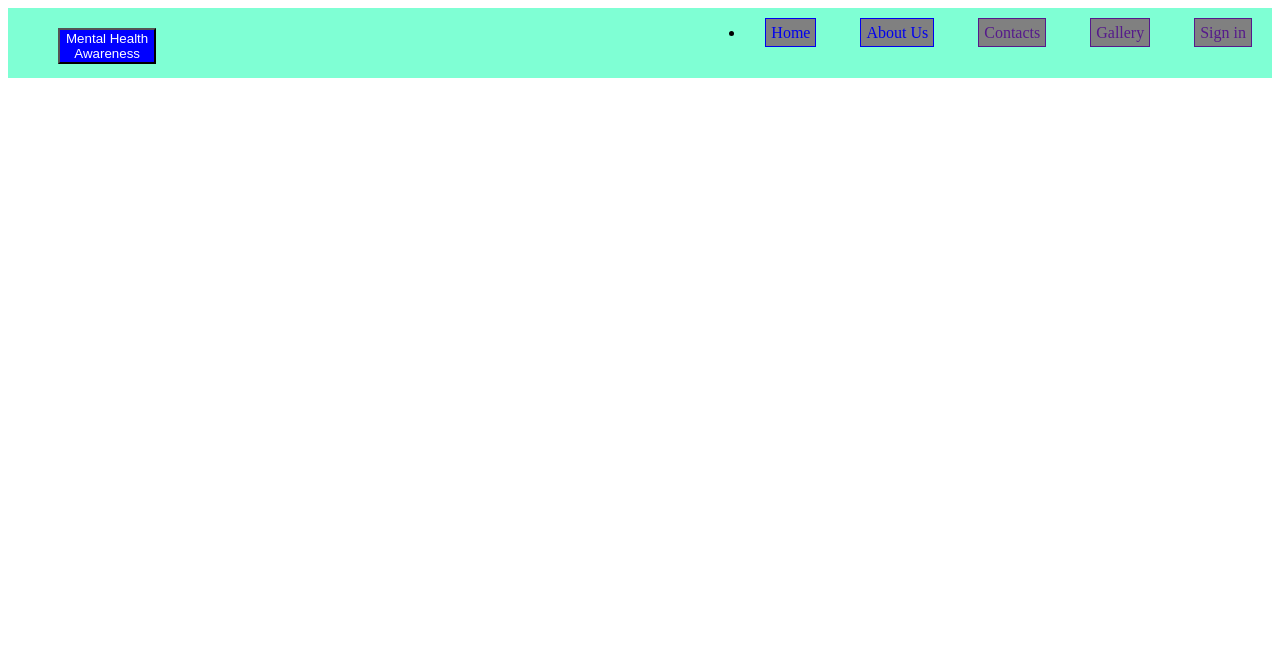
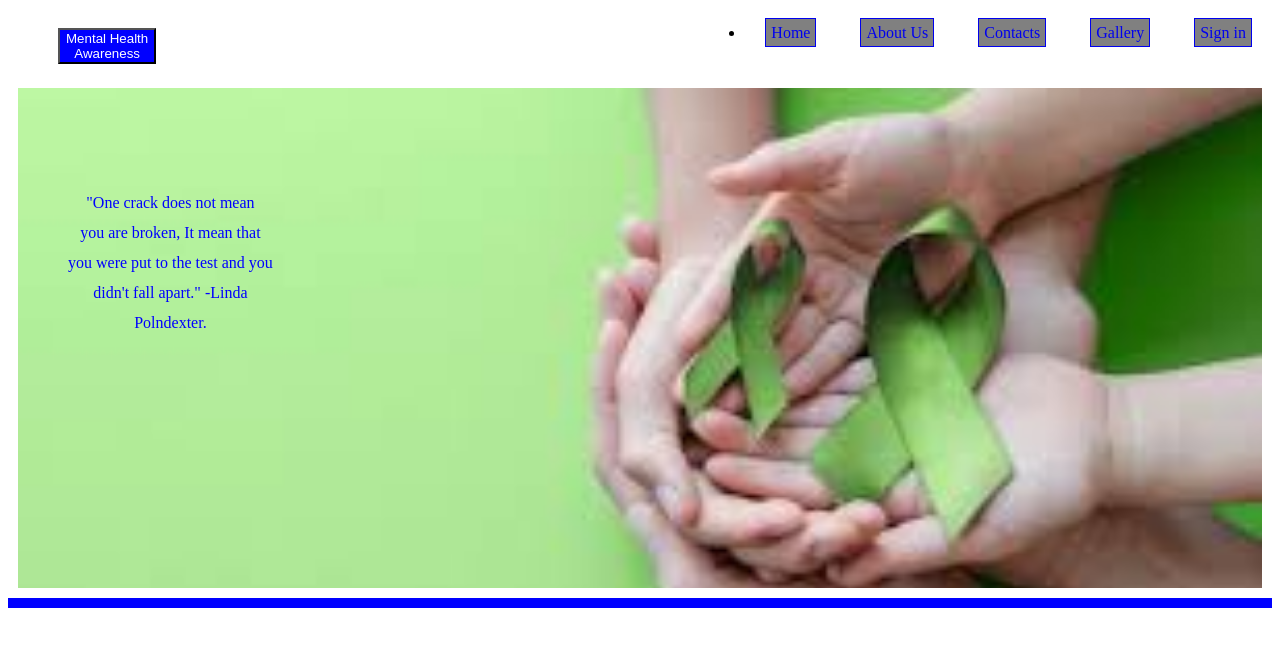
Before and after one commit to melodytowett/Mental-health-Awareness, a plain HTML site: page index.html in a window 1280 px wide. Drawn offline with Linux system fonts and the light colour scheme.

Commit message:
add the column 1 class and style it

```diff
--- a/index.css
+++ b/index.css
@@ -3,7 +3,7 @@
     justify-content: space-around;
     height: 70px;
     width: 100%;
-    background-color: aquamarine;
+    background-color: white;
 }
 .navbar button{
     margin: 20px 0 10px 50px;
@@ -26,3 +26,20 @@ float: right;
     border: none;
     text-decoration: underline blue;
 }
+.column-1{
+    display: flex;
+    background-image: url("images/images\ \(8\).jpeg");
+    background-repeat: no-repeat;
+    background-size: 100% ;
+    height: 500px;
+    color: blue;
+    margin: 10px;
+}
+.column-1>p{
+    text-align: center;
+    margin: 100px 0 100px 50px;
+    line-height: 30px;
+}
+#border{
+    border: 5px solid blue;
+}
--- a/index.html
+++ b/index.html
@@ -13,15 +13,21 @@
             <button type="button">Mental Health<br> Awareness</button>
             <nav>
                 <ul>
-                    <li><a href="#">Home</a>
+                    <li>
+                        <a href="#">Home</a>
                         <a href="#">About Us</a>
-                        <a href="">Contacts</a>
-                        <a href="">Gallery</a>
-                        <a href="">Sign in</a>
+                        <a href="#">Contacts</a>
+                        <a href="#">Gallery</a>
+                        <a href="#" id="sign">Sign in</a>
                     </li>
                 </ul>
             </nav>
         </div>
+        <div class="column-1">
+            <p>"One crack does not mean<br> you are broken, It mean that<br>you were put to the test and you<br>didn't fall apart." -Linda<br>Polndexter.</p>
+        </div>
+        <div id="border"></div>
+
     </main>
 </body>
 </html>
```
Also changed, not shown: images/7dcec253-ecce-4cb6-982e-71e7854600cc_800_520.jpg (added), images/christina-wocintechchat-com-LQ1t-8Ms5PY-unsplash.jpg (added), images/images (7).jpeg (added), images/images (8).jpeg (added), images/images (9).jpeg (added), images/images__7_-removebg-preview.png (added), images/images__8_-removebg-preview.png (added), images/istockphoto-1162212464-612x612.jpg (added), images/mental-health-awareness.jpg (added), imdex.html (deleted).
